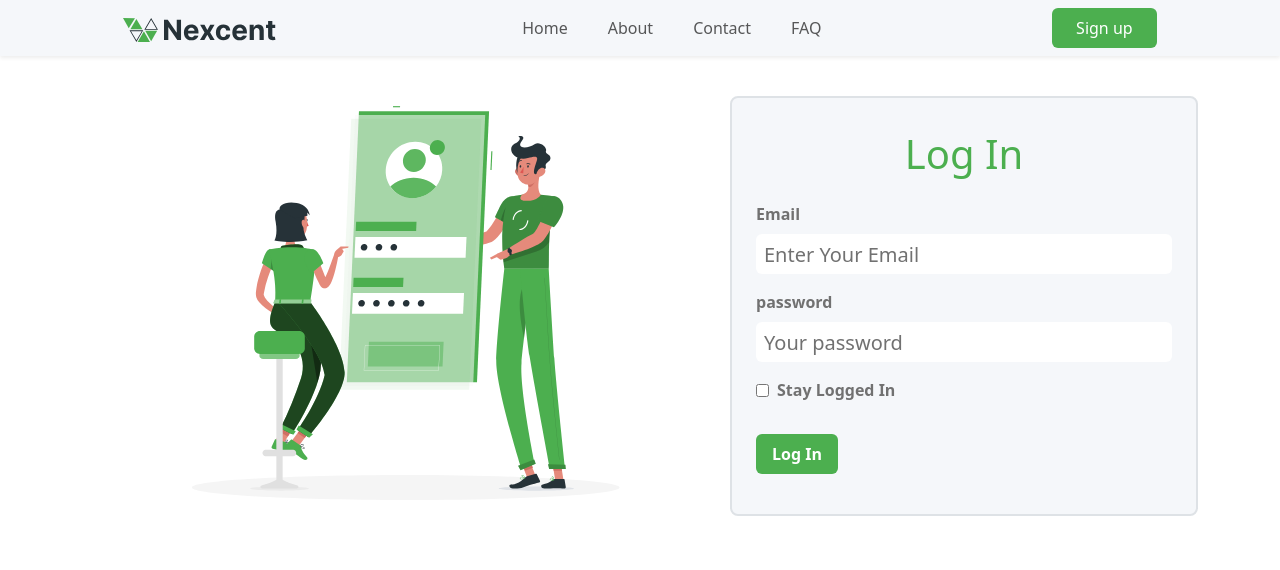
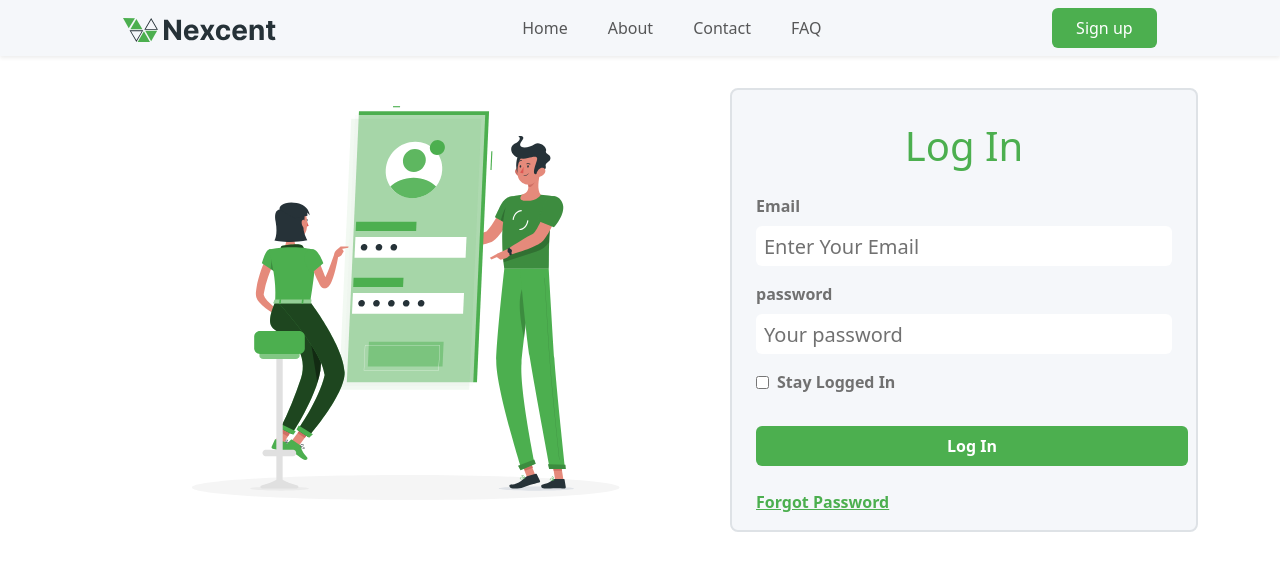
Before and after one commit to Suleman615/react-bootstrap, a React (Vite) app: page /login in a window 1280 px wide. Shown: the top 570 px of the page. Built offline with nearby package versions, Linux system fonts and the light colour scheme.

Commit message:
LogIn and Signup page updated

```diff
--- a/src/components/LoginForm.jsx
+++ b/src/components/LoginForm.jsx
@@ -26,6 +26,11 @@ const validate = values => {
     return errors;
 };
 
+
+const handleReset=()=>{
+
+}
+
 const LoginForm = () => {
 
     const formik = useFormik({
@@ -41,13 +46,13 @@ const LoginForm = () => {
     });
     return (
 
-        <form onSubmit={formik.handleSubmit} className='  mt-2 border border-2 background-light rounded-3 p-3'>
+        <form onSubmit={formik.handleSubmit} className='   border border-2 background-light rounded-3 p-3'>
             <h1 className='text-center text-green my-3 ' style={{ fontSize: '40px' }}>Log In</h1>
 
 
             <section className='d-flex flex-column ' >
                 <div className=' p-2 rounded-2 d-flex flex-column  gap-2 bg-opacity-25  '>
-                    <label className='text-grey fw-semibold' htmlFor="email">Email</label>
+                    <label className='text-grey fw-semibold ' htmlFor="email">Email</label>
                     <input
 
                         id="email"
@@ -105,7 +110,8 @@ const LoginForm = () => {
 
             </section>
 
-            <button type='submit' className='background-green border-0 px-3 py-2 rounded-2 my-4 ms-2 text-white fw-semibold'>Log In</button>
+            <button type='submit' className='background-green border-0 px-3 py-2 w-100 rounded-2 my-4 ms-2 text-white fw-semibold'>Log In</button>
+            <p onClick={handleReset} className='text-green  fw-semibold text-decoration-underline mx-2 my-0 ' style={{cursor:'pointer'}} > Forgot Password</p>
         </form>
 
 
--- a/src/components/SignUpForm.jsx
+++ b/src/components/SignUpForm.jsx
@@ -134,7 +134,7 @@ const SignUpForm = () => {
             </section>
 
 
-            <button type='submit' className='background-green border-0 px-3 py-2 rounded-2 my-4 ms-2 text-white fw-semibold'>Sign Up</button>
+            <button type='submit' className='background-green border-0 px-3 py-2 rounded-2 my-4 ms-2 text-white fw-semibold w-100'>Sign Up</button>
         </form>
 
 
```
